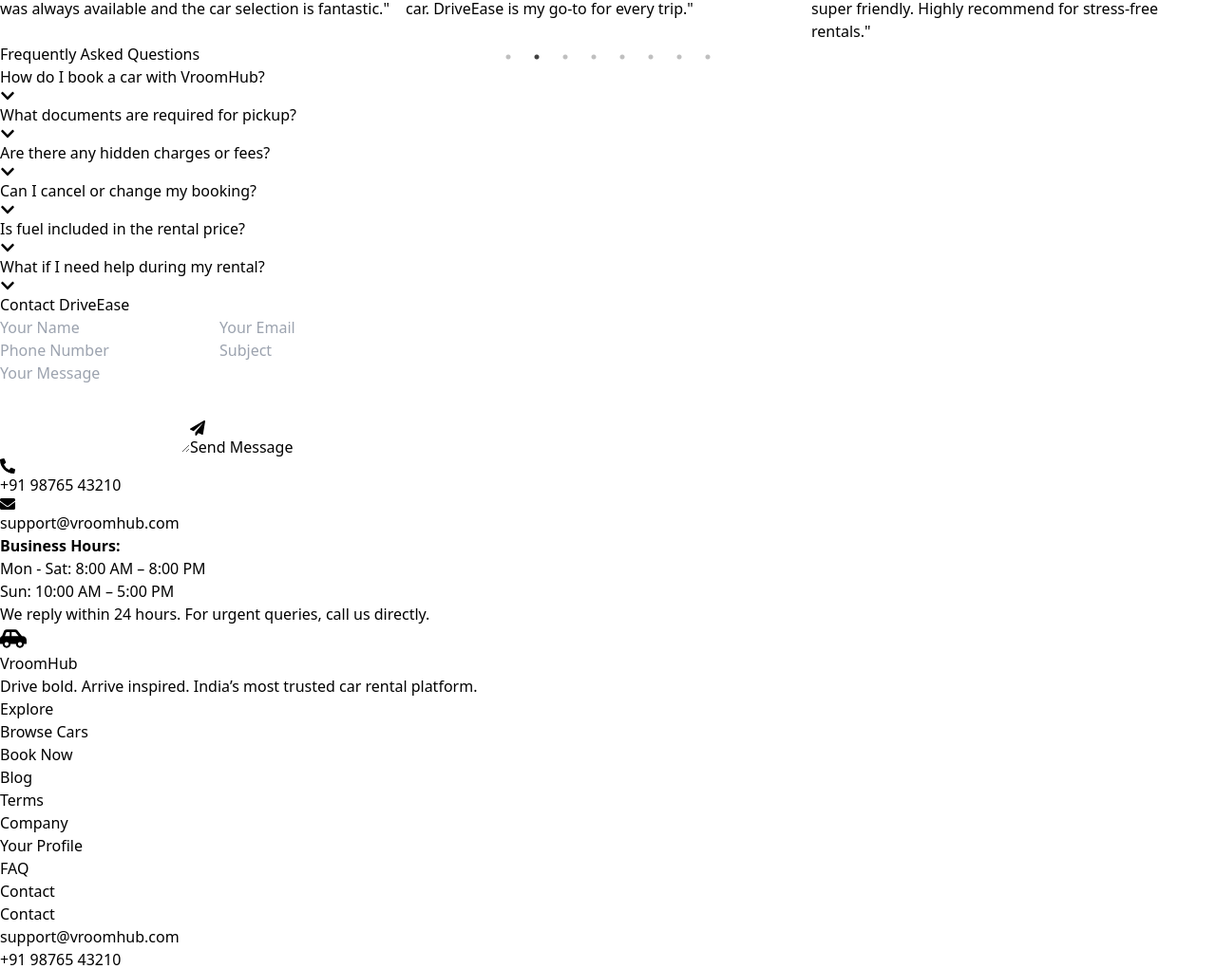
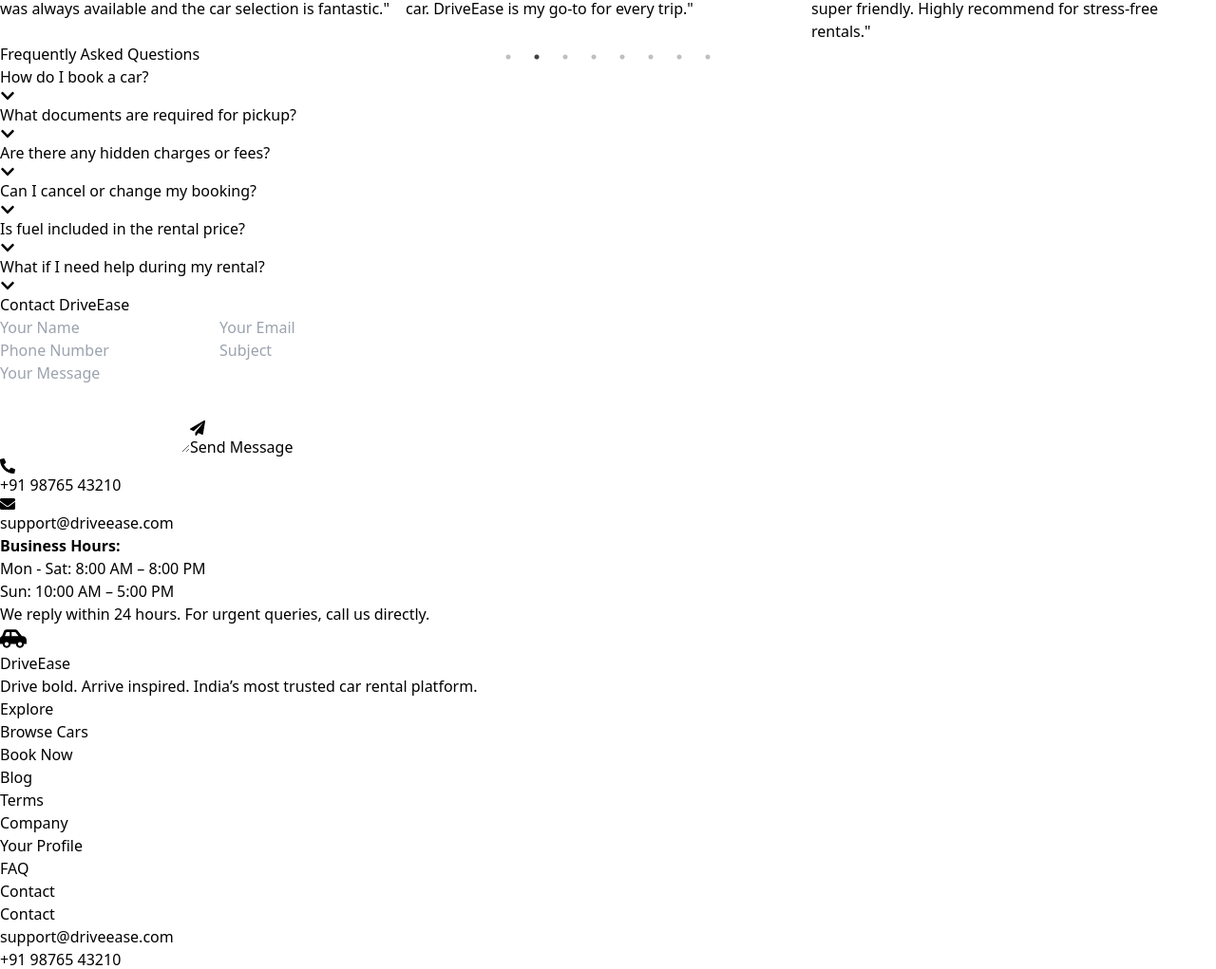
Before and after one commit to sorkhademanthan/car-rental-project, a React (Vite) app in the folder car-rental-app/: page / in a window 1280 px wide. Shown: the part 2645-3666 px from the top of the page at 95% size. Built offline with nearby package versions, Linux system fonts and the light colour scheme.

Commit message:
Final Changes Done

```diff
--- a/car-rental-app/src/components/Footer.jsx
+++ b/car-rental-app/src/components/Footer.jsx
@@ -11,7 +11,7 @@
             <span className="inline-block bg-white text-blue-700 rounded-full p-2 shadow-lg">
               <FaCarSide size={28} />
             </span>
-            <span className="text-2xl font-extrabold tracking-tight">VroomHub</span>
+            <span className="text-2xl font-extrabold tracking-tight">DriveEase</span>
           </div>
           <p className="text-blue-100 max-w-xs text-center md:text-left">
             Drive bold. Arrive inspired. India’s most trusted car rental platform.
@@ -41,7 +41,7 @@
         <div className="flex-1 flex flex-col items-center md:items-end gap-4">
           <div>
             <h4 className="font-bold mb-2 text-blue-100">Contact</h4>
-            <p className="text-blue-100 text-sm">support@vroomhub.com</p>
+            <p className="text-blue-100 text-sm">support@driveease.com</p>
             <p className="text-blue-100 text-sm">+91 98765 43210</p>
           </div>
           <div className="flex gap-4 mt-2">
@@ -61,7 +61,7 @@
         </div>
       </div>
       <div className="mt-10 border-t border-blue-400 pt-6 text-center text-blue-200 text-sm">
-        &copy; {new Date().getFullYear()} VroomHub. All rights reserved. | Made with <span className="text-red-400">♥</span> in India.
+        &copy; {new Date().getFullYear()} DriveEase. All rights reserved. | Made with <span className="text-red-400">♥</span> in India.
       </div>
     </footer>
   );
--- a/car-rental-app/src/components/Navbar.jsx
+++ b/car-rental-app/src/components/Navbar.jsx
@@ -43,9 +43,7 @@
           <span className="inline-block bg-white rounded-full p-2 shadow-lg">
             <FaCarSide size={28} className="text-blue-700" />
           </span>
-          <span className="text-2xl md:text-3xl font-extrabold tracking-tight text-white drop-shadow">
-            DriveEase
-          </span>
+          <span className="text-2xl md:text-3xl font-extrabold tracking-tight text-white drop-shadow">DriveEase</span>
         </Link>
         {/* Desktop Menu */}
         <div className="hidden md:flex items-center gap-2">
--- a/car-rental-app/src/data/blogPosts.js
+++ b/car-rental-app/src/data/blogPosts.js
@@ -24,7 +24,7 @@
     excerpt: "The right car can make or break your journey. Here’s how to pick the perfect ride—every time.",
     date: "2024-05-20",
     author: "Team VroomHub",
-    image: "https://images.unsplash.com/photo-1461632830798-3adb3034e4c8?auto=format&fit=crop&w=600&q=80",
+    image: "/images/mercedes/mercedes5.jpg",
     content: `
       <p><strong>Let’s get real:</strong> Not all cars are created equal. And the car you choose can turn a good trip into a great one—or a disaster. The secret? Match your car to your journey, not just your budget.</p>
       <p><strong>City Drives:</strong> If you’re weaving through traffic and squeezing into tight parking spots, a compact hatchback is your best friend. Easy to drive, easy to park, and easy on your wallet. You’ll thank yourself every time you slip into a spot others have to pass by.</p>
@@ -40,7 +40,7 @@
     excerpt: "Discover why thousands trust VroomHub—no tricks, no traps, just total transparency and care.",
     date: "2024-05-10",
     author: "Team VroomHub",
-    image: "https://images.unsplash.com/photo-1511918984145-48de785d4c4e?auto=format&fit=crop&w=600&q=80",
+    image: "/images/tesla/tesla5.jpg",
     content: `
       <p><strong>Dear Friend,</strong></p>
       <p>Let’s face it—most car rental companies make big promises and deliver little. At VroomHub, we do things differently. Here’s our promise to you:</p>
--- a/car-rental-app/src/pages/Contact.jsx
+++ b/car-rental-app/src/pages/Contact.jsx
@@ -100,7 +100,7 @@
               <FaPhoneAlt /> <span>+91 98765 43210</span>
             </div>
             <div className="flex items-center gap-3 text-blue-700 text-base font-semibold">
-              <FaEnvelope /> <span>support@vroomhub.com</span>
+              <FaEnvelope /> <span>support@driveease.com</span>
             </div>
             <div className="bg-blue-50 rounded-lg p-4 text-blue-700 text-sm shadow w-full">
               <strong>Business Hours:</strong>
--- a/car-rental-app/src/pages/Faq.jsx
+++ b/car-rental-app/src/pages/Faq.jsx
@@ -3,9 +3,9 @@
 
 const faqs = [
 	{
-		question: "How do I book a car with VroomHub?",
+		question: "How do I book a car?",
 		answer:
-			"Browse our fleet, select your preferred car, choose your dates, and complete the booking form. You'll receive instant confirmation and all details by email.",
+			"Simply browse cars on DriveEase, select your preferred model, and complete the booking form. You'll receive instant confirmation and all details by email.",
 	},
 	{
 		question: "What documents are required for pickup?",
```
